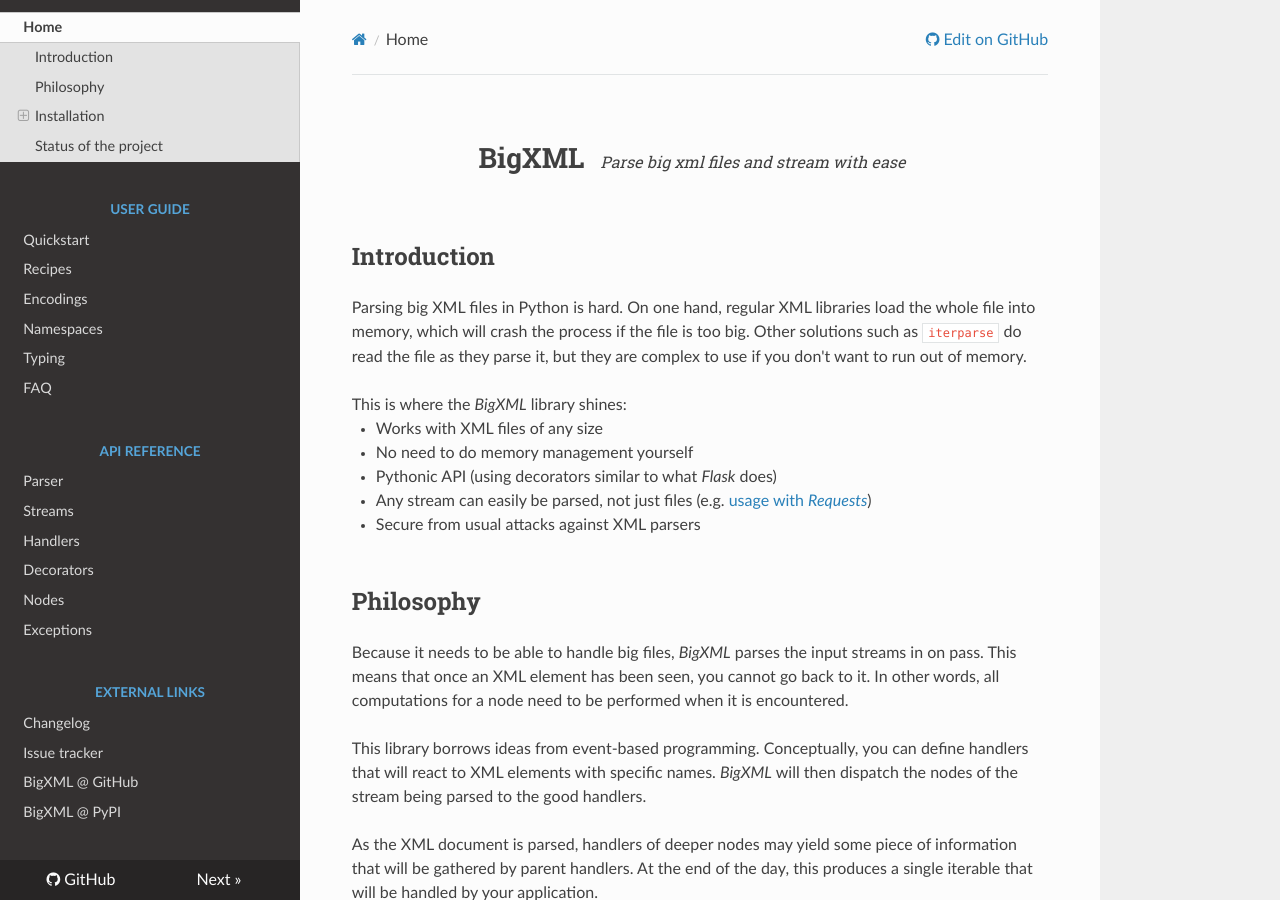
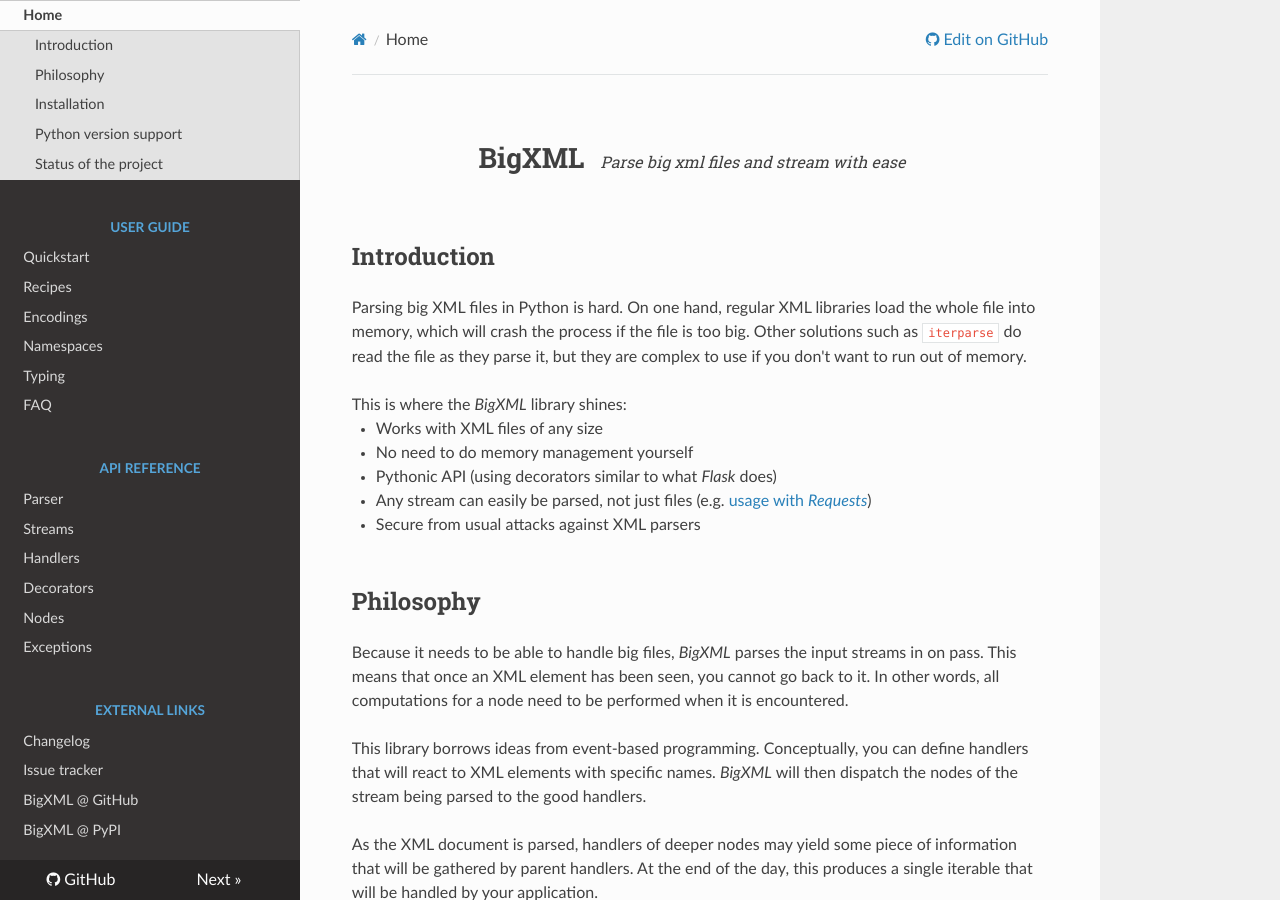
Before and after one commit to Rogdham/bigxml, an MkDocs documentation site: the page built from docs/src/index.md, in a window 1280 px wide and 900 px high. Built offline with MkDocs 1.6.1, drawn with Linux system fonts in a browser that asks for light colours; nearby versions of some CDN libraries.

```diff
--- a/docs/src/index.md
+++ b/docs/src/index.md
@@ -48,7 +48,7 @@ Install _BigXML_ with pip:
     :::sh
     $ python -m pip install bigxml
 
-### Python version support
+## Python version support
 
 As a general rule, all Python versions that are both [released and still officially
 supported][python-versions] are supported by `bigxml` and tested against (both CPython
```
Also changed, not shown: README.md.
